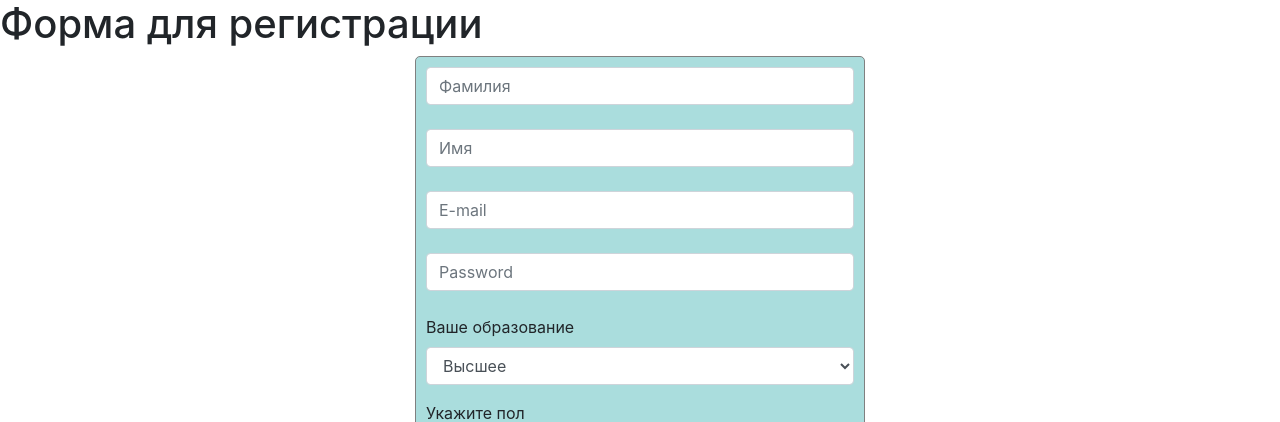
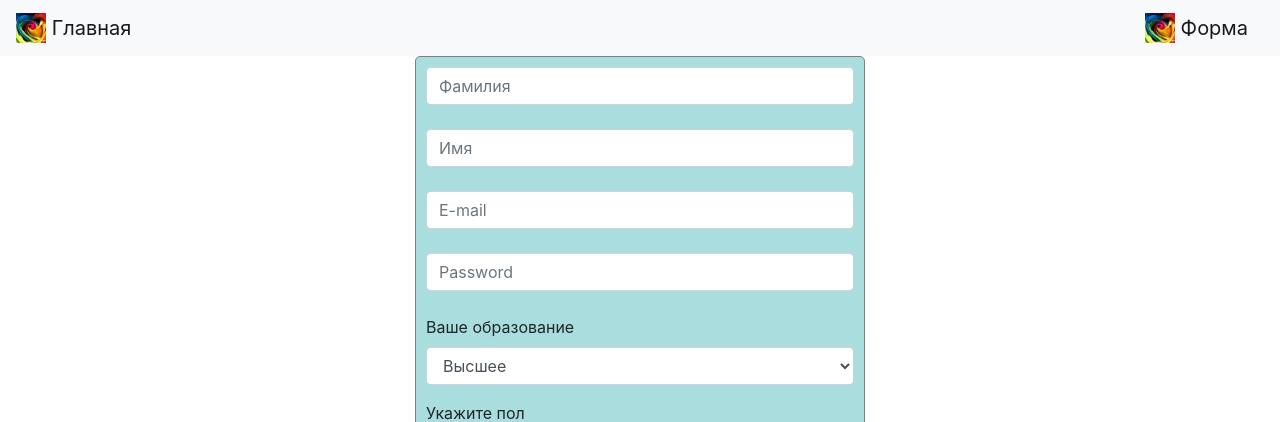
Before and after one commit to OliaVoM/-Flask, a Flask app: template templates/user_form.html in a window 1280 px wide. Shown: the top 422 px of the page. Run offline with Flask 3, Linux system fonts and the light colour scheme; the template is opened without the code that fills it: most values are stand-ins (such as "Sample title", 1, 10 or a date in 2020).

Commit message:
17:13 11.07

```diff
--- /dev/null
+++ b/templates/base.html
@@ -0,0 +1,36 @@
+<!--базовый шаблон-->
+
+<!DOCTYPE html>
+<html lang="en">
+<head>
+    <meta charset="UTF-8">
+    <meta name="viewport" content="width=device-width, initial-scale=1, shrink-to-fit=no"><!--через что будем смотреть наш сайт
+                                                                                         shrink-to-fit - вписать в габариты-->
+    <title>{{Title}}</title>
+    <link rel="stylesheet" href="https://cdn.jsdelivr.net/npm/bootstrap@4.6.2/dist/css/bootstrap.min.css"
+          integrity="sha384-xOolHFLEh07PJGoPkLv1IbcEPTNtaed2xpHsD9ESMhqIYd0nLMwNLD69Npy4HI+N" crossorigin="anonymous"><!-- Подключили стили с Bootsrtap -->
+    <link rel="stylesheet" type="text/css" href="../static/css/style.css"><!-- Подключили наши стили -->
+</head>
+<body>
+<header>
+  <!-- Меню -->
+<nav class="navbar navbar-light bg-light">
+  <a class="navbar-brand" href="/index1">
+    <img src="./static/images/rose.jpg" width="30" height="30" class="d-inline-block align-top" alt="">
+    Главная</a>
+    <a class="navbar-brand" href="/form_sample">
+        <img src="./static/images/rose.jpg" width="30" height="30" class="d-inline-block align-top" alt=""> Форма</a>
+</nav>
+</header>
+<!-- Главный контент страницы -->
+<div class="container">
+    {% block content %}{% endblock %}
+</div>
+<footer>
+  <!-- тут будет copyright -->
+
+</footer>
+<script src="https://cdn.jsdelivr.net/npm/jquery@3.5.1/dist/jquery.slim.min.js" integrity="sha384-DfXdz2htPH0lsSSs5nCTpuj/zy4C+OGpamoFVy38MVBnE+IbbVYUew+OrCXaRkfj" crossorigin="anonymous"></script>
+<script src="https://cdn.jsdelivr.net/npm/bootstrap@4.6.2/dist/js/bootstrap.bundle.min.js" integrity="sha384-Fy6S3B9q64WdZWQUiU+q4/2Lc9npb8tCaSX9FK7E8HnRr0Jz8D6OP9dO5Vg3Q9ct" crossorigin="anonymous"></script>
+</body>
+</html>
--- /dev/null
+++ b/templates/index1.html
@@ -0,0 +1,6 @@
+{% extends "base.html" %} <!-- расширяем базовый шаблон, лишнее убрали, так как это есть у нас уже в base -->
+
+{% block content %}
+<h1 class="grey">Hello, {{ username }}!</h1>
+
+{% endblock %}
--- a/templates/user_form.html
+++ b/templates/user_form.html
@@ -1,23 +1,10 @@
-<!DOCTYPE html>
-<html lang="en">
-<head>
-    <meta charset="UTF-8">
-    <title>Пример формы</title> <!--Комментарий -->
-    <link rel="stylesheet" href="https://cdn.jsdelivr.net/npm/bootstrap@4.6.2/dist/css/bootstrap.min.css" integrity="sha384-xOolHFLEh07PJGoPkLv1IbcEPTNtaed2xpHsD9ESMhqIYd0nLMwNLD69Npy4HI+N" crossorigin="anonymous">
-    <link rel="stylesheet" type="text/css" href="../static/css/style.css">
-</head>
-<body>
-<h1>Форма для регистрации</h1>
-<div class="container">
-<form class="login_form" method="post">
-<input type="text" class="form-control" name="fname" placeholder="Фамилия">
-<br>
-<input type="text" class="form-control" name="sname" placeholder="Имя">
-<br>
-<input type="email" class="form-control" name="email" placeholder="E-mail">
-<br>
-<input type="password" class="form-control" name="password" placeholder="Password">
-<br>
+{% extends "base.html" %} <!-- расширяем базовый шаблон, лишнее убрали, так как это есть у нас уже в base -->
+{% block content %}
+<form class="login_form" method="post" enctype="multipart/form-data">
+        <input type="text" class="form-control" name="fname" placeholder="Фамилия"><br>
+        <input type="text" class="form-control" name="sname" placeholder="Имя"><br>
+        <input type="email" class="form-control" name="email" placeholder="E-mail"><br>
+        <input type="password" class="form-control" name="password" placeholder="Password"><br>
         <div class='form-group'>
             <label for="classSelect">Ваше образование</label>
             <select class="form-control" id="classSelect" name="professional">
@@ -47,7 +34,7 @@
 <!--End of Текстовой блок-->
 <div class="form-group">
     <label for="photo">Прикрепите фото</label>
-    <input type="file" class="form-control-file" id="photo" name="photo">  <!--ready булевое значение-->
+    <input type="file" class="form-control-file" id="photo" name="file">  <!--ready булевое значение-->
 </div>
 <!--Check Box-->
 <div class="form-group form-check">
@@ -58,6 +45,4 @@
 <!--End of Check Box-->
 <button type="submit" class="btn btn-primary">Отправить</button>
 </form>
-</div>
-</body>
-</html>
+{% endblock %}
```
Also changed, not shown: main2.py (+9 -12 lines), templates/filled_form.html (added, +14 -0 lines), static/images/loaded.png (added), static/images/rose.jpg (added). Lines whose indentation alone changed are shown as unchanged.
